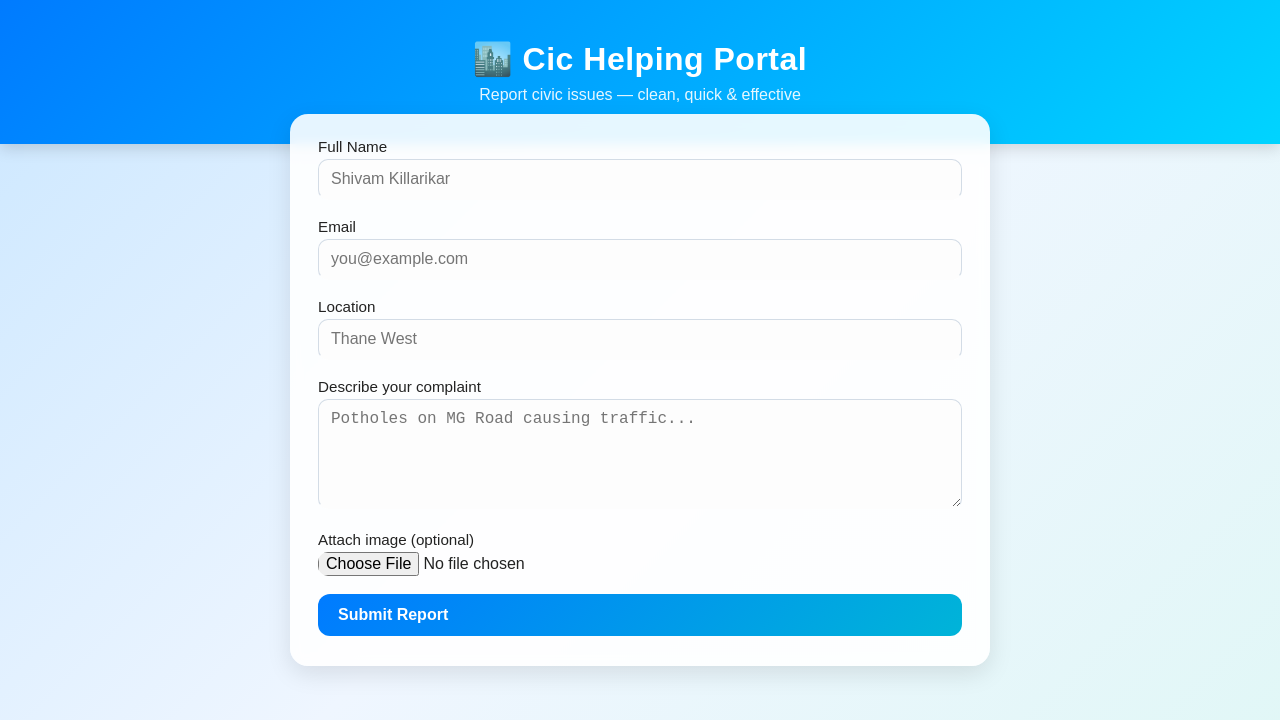
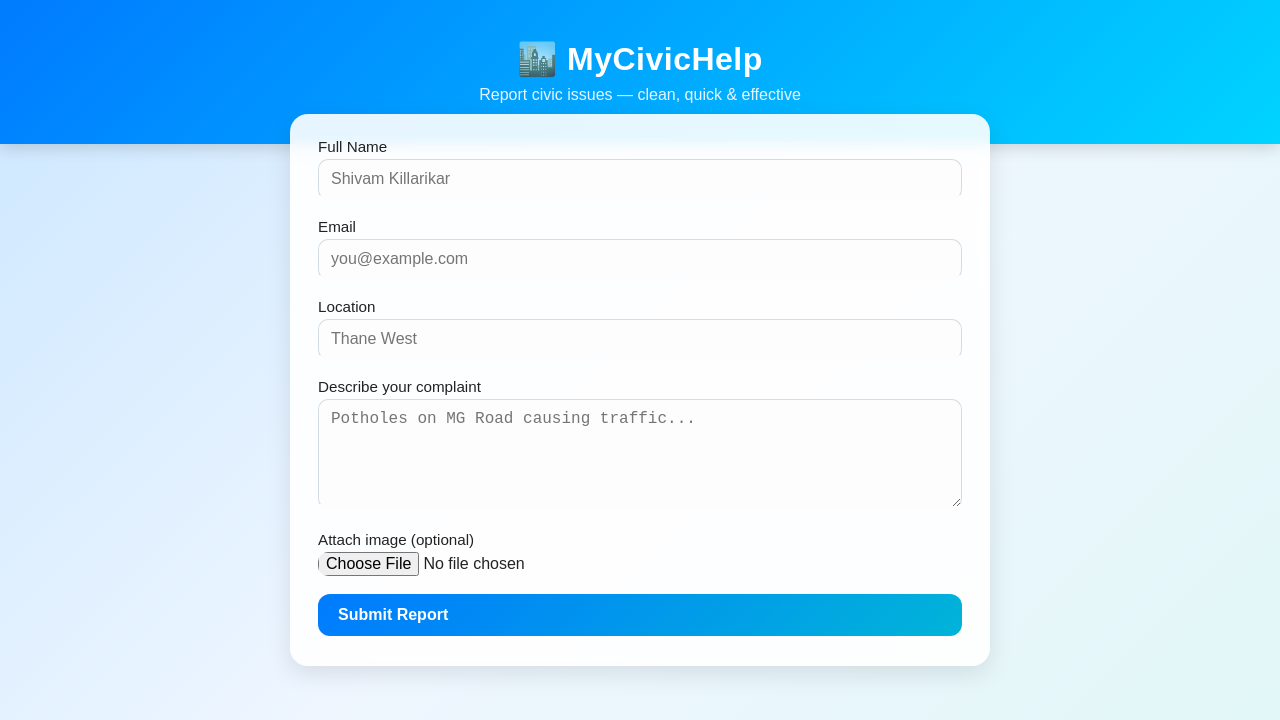
Before and after one commit to Shivamkillarikar/frontend, a plain HTML site: page index.html in a window 1280 px wide. Drawn offline with Linux system fonts and the light colour scheme.

Commit message:
Update index.html

```diff
--- a/index.html
+++ b/index.html
@@ -303,7 +303,7 @@ input[type="file"]{
 <body>
 
 <header>
-  <h1>🏙️ Cic Helping Portal</h1>
+  <h1>🏙️ MyCivicHelp</h1>
   <p>Report civic issues — clean, quick & effective</p>
 </header>
 
```
